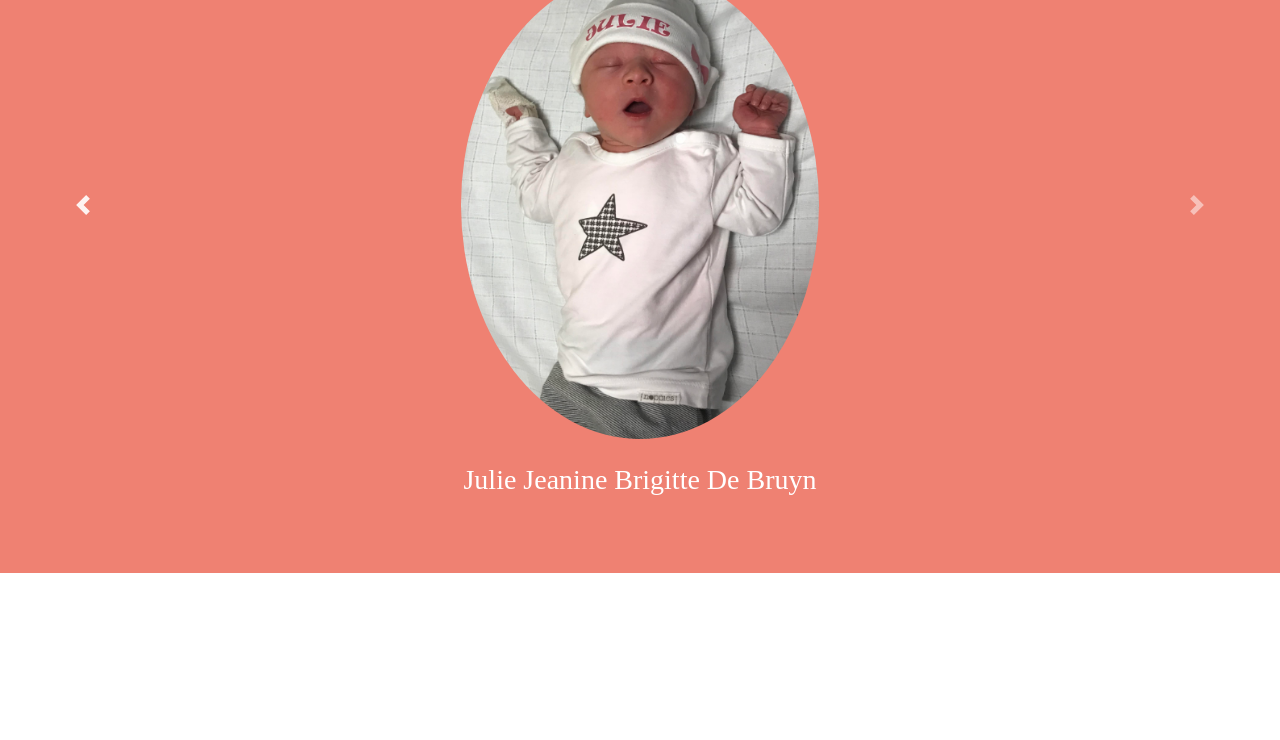
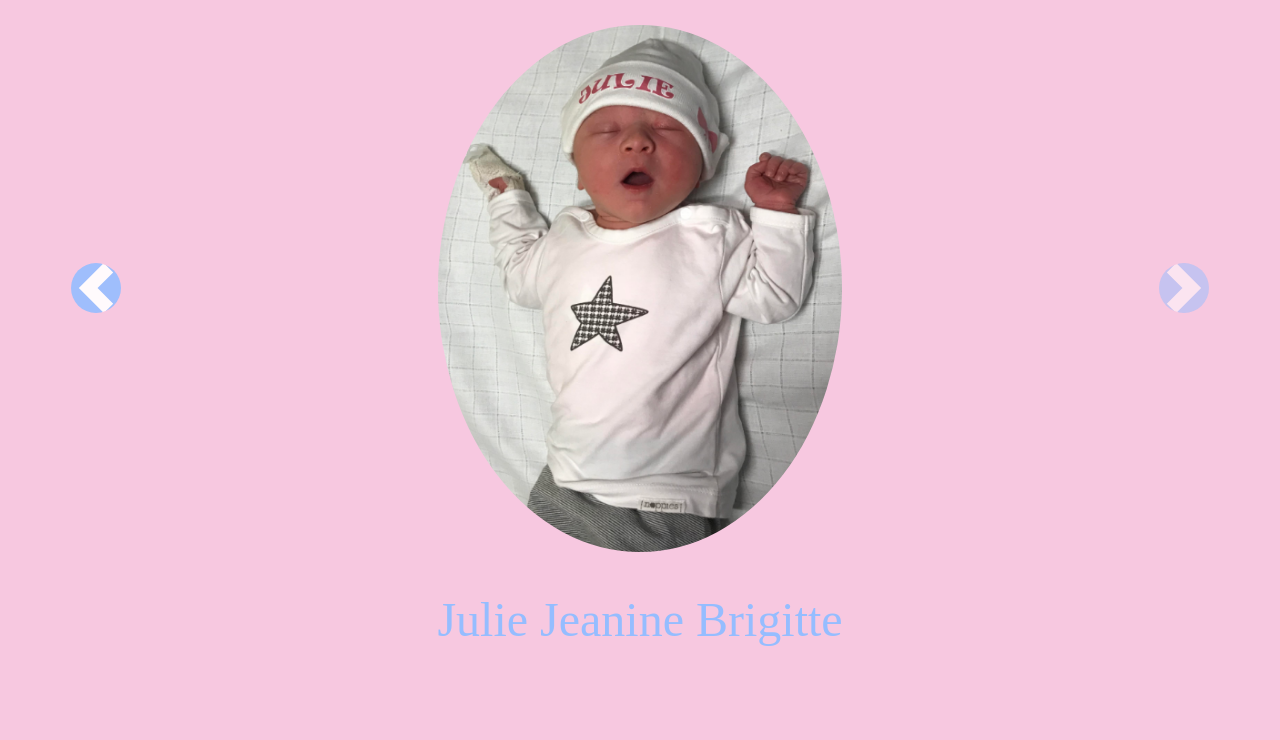
Before and after one commit to davydb33/guess_what, a plain HTML site: page index.html in a window 1280 px wide. Shown: the part 163-903 px from the top of the page. Before the commit the page ends 800 px from the top, so only its background shows below. Drawn offline with nearby package versions, Linux system fonts and the light colour scheme.

Commit message:
Add files via upload

```diff
--- a/css/styles.css
+++ b/css/styles.css
@@ -1,8 +1,3 @@
-#title {
-    background-color: #ff4c68;
-    color: white;
-}
-
 h1 {
     font-family: "Montserat-Black";
     font-size: 3rem;
@@ -18,8 +13,8 @@ h2 {
 
 h3 {
     font-family: "Montserat-Bold";
-    font-size: 2,5rem;
-    line-height: 1.5;
+    font-size: 3rem;
+    line-height: 2;
 }
 
 p {
@@ -31,7 +26,9 @@ p {
 }
 
 body {
-    font-family: Montserrat;
+    font-family: "Montserat-Bold";
+    background-color: #F7C8E0;
+
 }
 
 
@@ -39,18 +36,18 @@ body {
 #testimonials {
 
     text-align: center;
-    background-color: #ef8172;
-    color: white;
+    background-color: #F7C8E0;
+    color: #95BDFF;
 }
 
 .testimonial-image {
-    width: 40%;
+    width: 45%;
     border-radius: 60%;
     margin: 20px;
 }
 
 .testimonial-image2 {
-    width: 30%;
+    width: 42%;
     border-radius: 60%;
     margin: 20px;
 }
@@ -58,3 +55,12 @@ body {
 .carousel-item {
     padding: 5% 15%;
 }
+
+.carousel-control-prev-icon, .carousel-control-next-icon {
+    height: 50px;
+    width: 50px;
+    outline: black;
+    background-color:#95BDFF;
+    background-size: 100%, 100%;
+    border-radius: 50%;
+}
--- a/index.html
+++ b/index.html
@@ -37,22 +37,22 @@
     <!-- Carrousel -->
 
     <section id="testimonials">
-       <div class="row align-items-center">
-            <div id="testimonial-carrousels" class="carousel slide col-sm-12" data-ride="false">
+
+            <div id="testimonial-carrousels" class="carousel slide" data-ride="false">
                 <div class="carousel-inner">
                     <div class="carousel-item active">
                         <h3>11 Augustus 2018</h3>
                         <img class="testimonial-image" src="images/julie1.png" alt="Julie">
-                        <h3>Julie Jeanine Brigitte De Bruyn</h3>
+                        <h3>Julie Jeanine Brigitte</h3>
                     </div>
                     <div class="carousel-item">
                         <h3>15 December 2020</h3>
                         <img class="testimonial-image" src="images/jasmine1.jpg" alt="Jasmine">
-                        <h3>Jasmine Marcella Céline De Bruyn</h3>
+                        <h3>Jasmine Marcella Céline</h3>
                     </div>
                     <div class="carousel-item">
                         <h3>26 Oktober 2023</h3>
-                        <img class="testimonial-image2" src="images/julie2.png" alt="Julie">
+                        <img class="testimonial-image" src="images/julie2.png" alt="Julie">
                         <img class="testimonial-image2" src="images/jasmine2.png" alt="Jasmine">
                         <p></p>
                         <p></p>
@@ -70,7 +70,7 @@
                     <span class="sr-only">Next</span>
                 </a>
             </div>
-        </div>
+
 
 
     </section>
```
